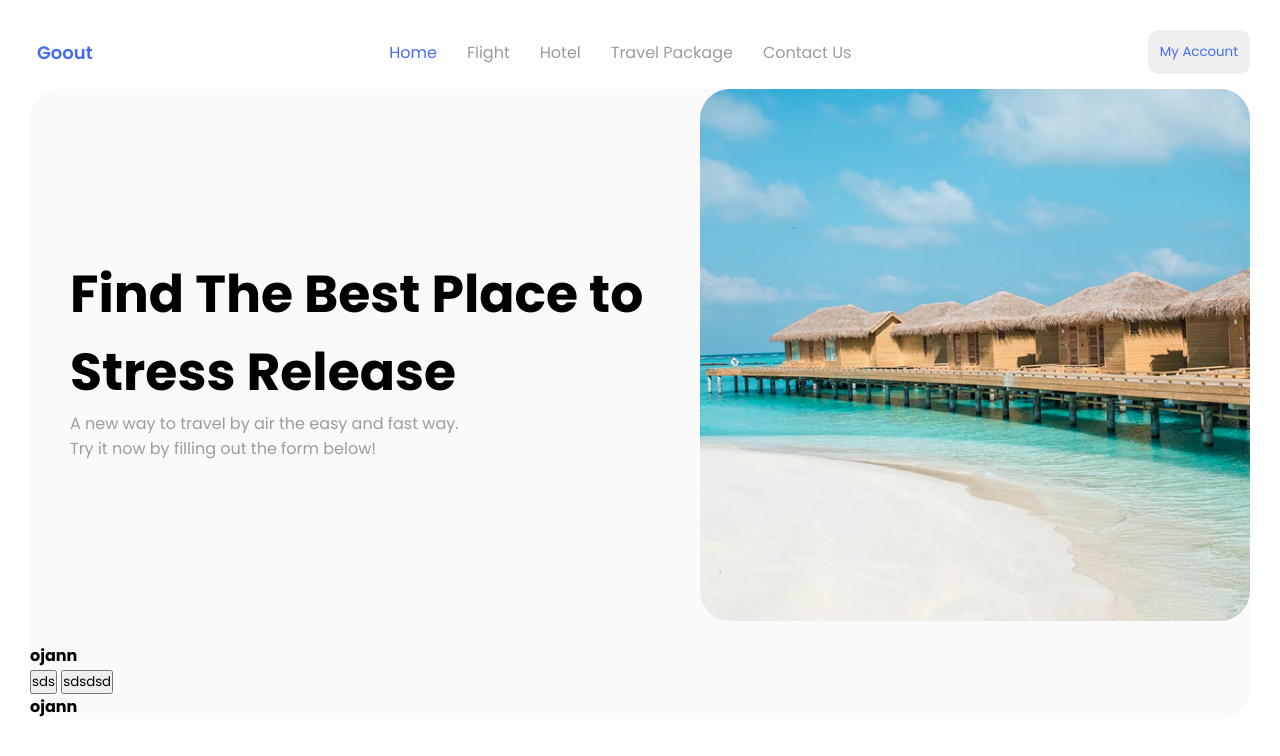
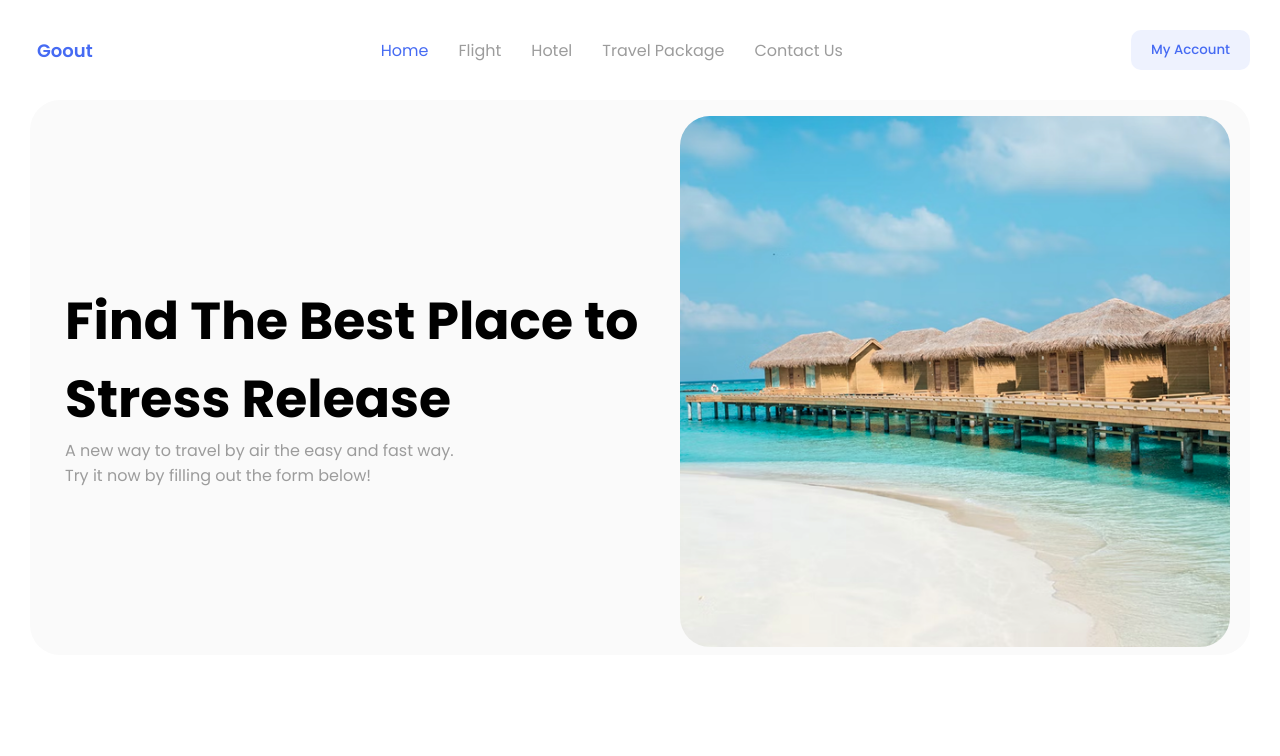
Before and after one commit to janfdev/starter-project-devhive, a plain HTML site: page index.html in a window 1280 px wide. Drawn offline with Linux system fonts and the light colour scheme.

Commit message:
refactor hero section layout and styles for better structure and responsiveness

```diff
--- a/index.html
+++ b/index.html
@@ -50,19 +50,11 @@
               </p>
             </div>
 
-            <div class="hero-image">
+            <div>
               <img src="assets/hero-image.png" alt="" />
             </div>
           </div>
-          <!-- Hero Section End -->
-
-          <section class="hero-section">
-            <div class="wrapper-hero">
-              <div>
-                <h1>ojann</h1>
-              </div>
-              <div></div>
-            </div>
+          <!--
           <div class="flight-booking">
             <div>
               <button>sds</button>
@@ -72,8 +64,9 @@
             <div class="booking-tabs">
               <h1>ojann</h1>
             </div>
-            </div>
-          </section>
+          </div> -->
+
+          <!-- Hero Section End -->
         </section>
       </header>
 
--- a/style.css
+++ b/style.css
@@ -2,6 +2,7 @@
 
 :root {
   --blue-color: #466bf3;
+  --blue-second-color: #eef2fe;
   --black-color: #232631;
   --icon-color: #848484;
   --no-color: #9c9c9c;
@@ -66,12 +67,14 @@ nav {
 }
 
 .btn-login {
-  padding: 12px;
   border-radius: 10px;
   border: none;
+  padding: 10px 20px;
+  font-weight: 500;
   color: var(--blue-color);
   cursor: pointer;
   transition: all 0.3s ease;
+  background-color: var(--blue-second-color);
 }
 
 .btn-login:hover {
@@ -80,19 +83,23 @@ nav {
 }
 
 .hero-section {
+  margin-top: 30px;
   background-color: var(--secondary-color);
   border-radius: 30px;
+  padding: 20px;
 }
 
 .wrapper-hero {
+  width: 100%;
   margin-top: 15px;
   display: flex;
+  height: 500px;
   align-items: center;
   justify-content: space-between;
 }
 
 .text-cta {
-  padding-left: 40px;
+  padding-left: 15px;
 }
 
 .text-cta h1 {
@@ -104,9 +111,13 @@ nav {
   font-size: 16px;
 }
 
-.hero-image img {
+.wrapper-hero img {
   border-radius: 30px;
   width: 550px;
+  right: 0;
+  top: 0;
+  object-fit: cover;
+  z-index: -1;
 }
 
 @media screen and (max-width: 768px) {
```
Lines whose indentation alone changed are shown as unchanged.
